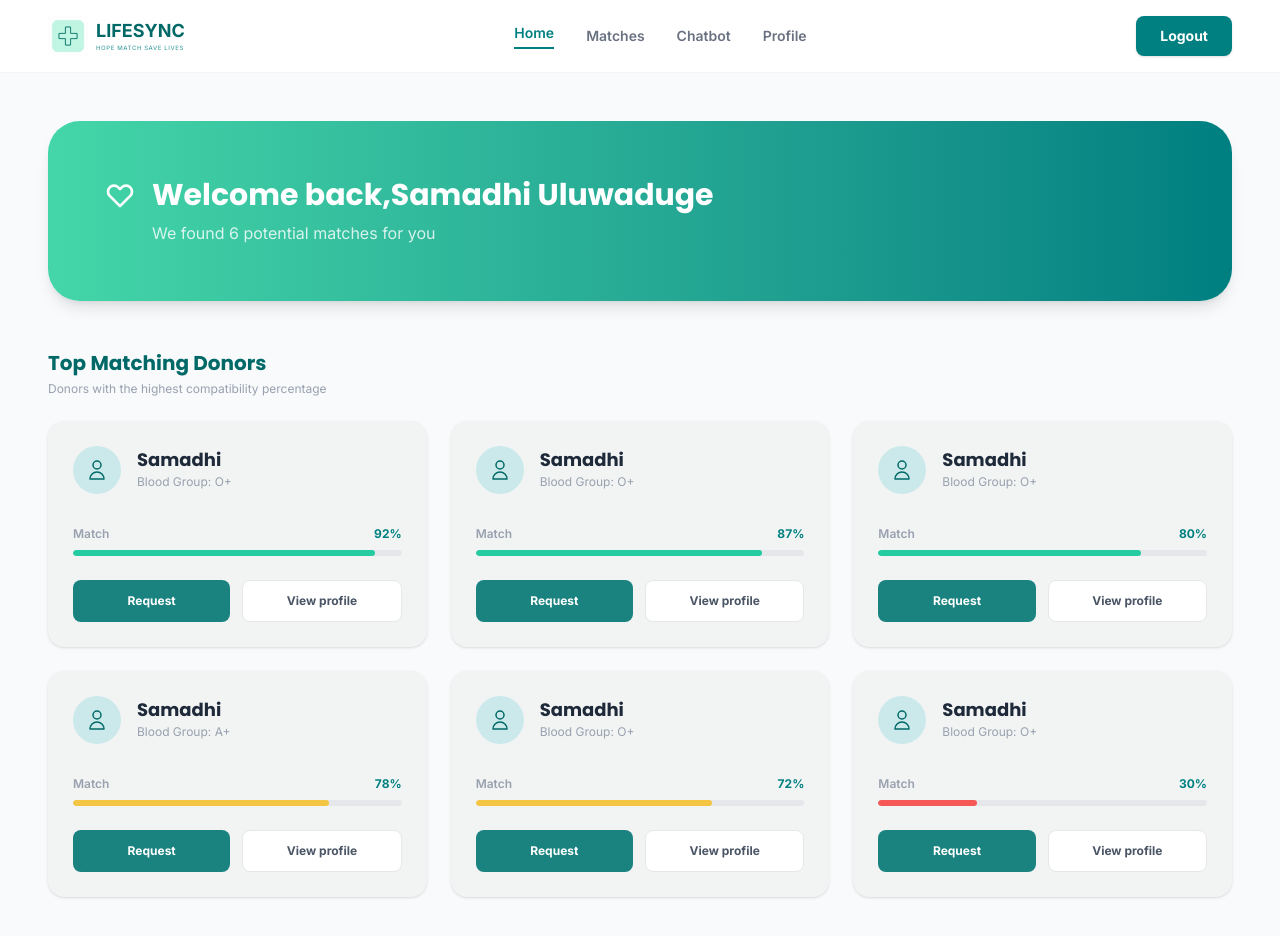
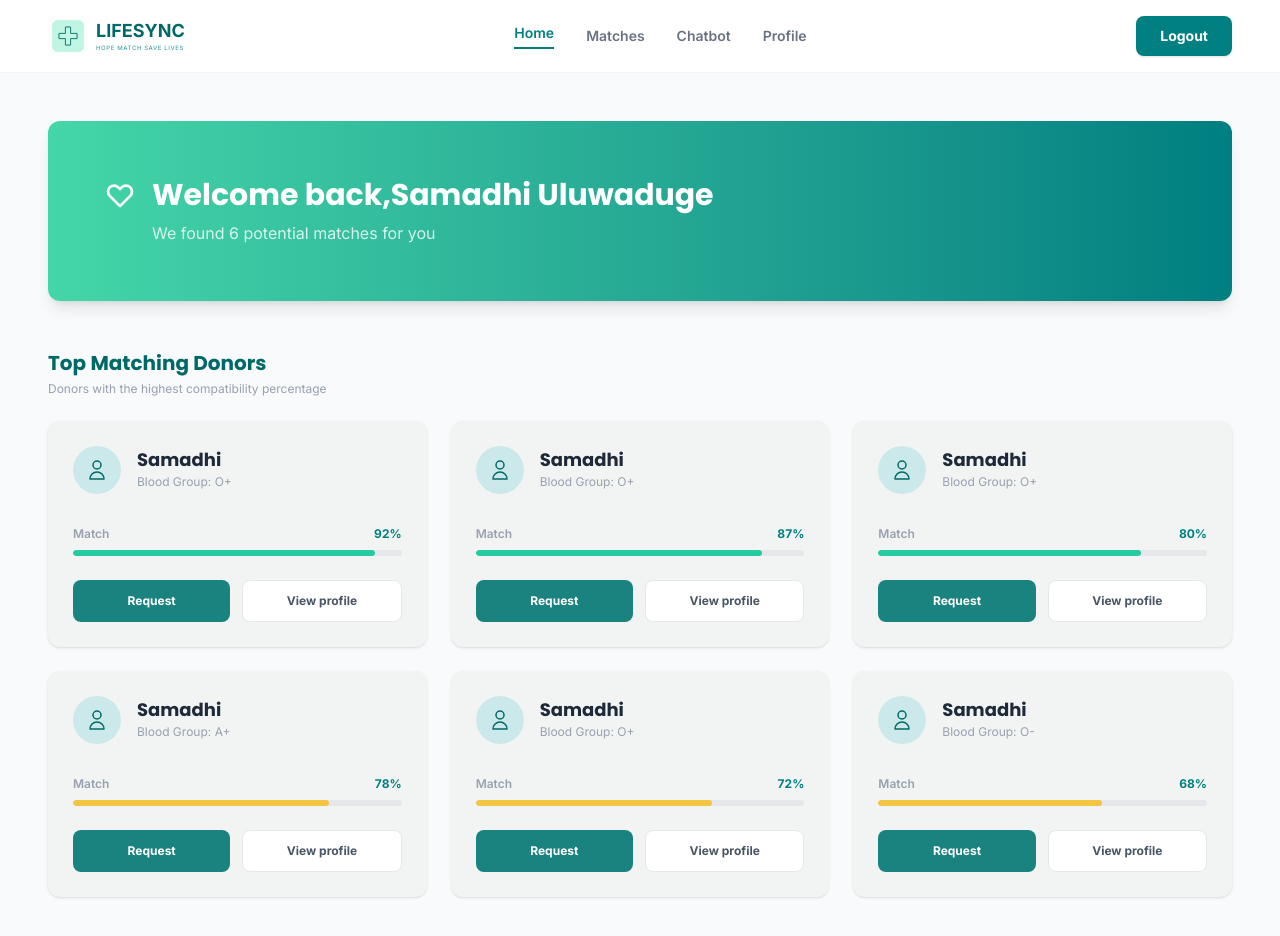
Before and after one commit to samadhi2003/Lifesync, a Next.js app in the folder client/: page /dashboard/patient in a window 1280 px wide. Shown: the top 936 px of the page. Built offline with nearby package versions, Linux system fonts and the light colour scheme.

Commit message:
Did some changes in the patient home page

```diff
--- a/client/app/dashboard/patient/page.tsx
+++ b/client/app/dashboard/patient/page.tsx
@@ -1,15 +1,19 @@
+"use client";
+
+import { useState } from "react";
 import Image from "next/image";
 
 export default function PatientDashboard() {
-    // Mock Data for Donors
     const donors = [
         { id: 1, name: "Samadhi", bloodGroup: "O+", match: 92 },
         { id: 2, name: "Samadhi", bloodGroup: "O+", match: 87 },
         { id: 3, name: "Samadhi", bloodGroup: "O+", match: 80 },
         { id: 4, name: "Samadhi", bloodGroup: "A+", match: 78 },
         { id: 5, name: "Samadhi", bloodGroup: "O+", match: 72 },
-        { id: 6, name: "Samadhi", bloodGroup: "O+", match: 30 },
+        { id: 6, name: "Samadhi", bloodGroup: "O-", match: 68 },
     ];
+
+    const [selectedId, setSelectedId] = useState<number | null>(null);
 
     const getProgressColor = (match: number) => {
         if (match >= 80) return "bg-[#25CBA1]"; // Green
@@ -20,7 +24,7 @@ export default function PatientDashboard() {
     return (
         <div className="space-y-12 font-sans">
             {/* Welcome Banner */}
-            <div className="bg-gradient-to-r from-[#44D6A8] to-[#007F81] rounded-[2rem] p-10 md:p-14 text-white shadow-lg relative overflow-hidden">
+            <div className="bg-gradient-to-r from-[#44D6A8] to-[#007F81] rounded-xl p-10 md:p-14 text-white shadow-lg relative overflow-hidden">
                 <div className="relative z-10">
                     <div className="flex items-center gap-4 mb-2">
                         <svg xmlns="http://www.w3.org/2000/svg" className="h-8 w-8" fill="none" viewBox="0 0 24 24" stroke="currentColor" strokeWidth={2}>
@@ -42,7 +46,14 @@ export default function PatientDashboard() {
                 {/* Donors Grid */}
                 <div className="grid grid-cols-1 md:grid-cols-2 lg:grid-cols-3 gap-6">
                     {donors.map((donor) => (
-                        <div key={donor.id} className="bg-[#F2F4F4] rounded-2xl p-6 shadow-sm border border-transparent hover:border-teal-100 transition-all">
+                        <div
+                            key={donor.id}
+                            onClick={() => setSelectedId(donor.id)}
+                            className={`rounded-xl p-6 shadow-sm border transition-all cursor-pointer ${selectedId === donor.id
+                                ? "bg-[#D5F2EA] border-[#25CBA1]"
+                                : "bg-[#F2F4F4] border-transparent hover:border-teal-100"
+                                }`}
+                        >
                             <div className="flex items-start gap-4 mb-8">
                                 <div className="w-12 h-12 rounded-full bg-[#CBE9EA] flex items-center justify-center text-[#006967]">
                                     <svg xmlns="http://www.w3.org/2000/svg" className="h-6 w-6" fill="none" viewBox="0 0 24 24" stroke="currentColor" strokeWidth={1.5}>
```
